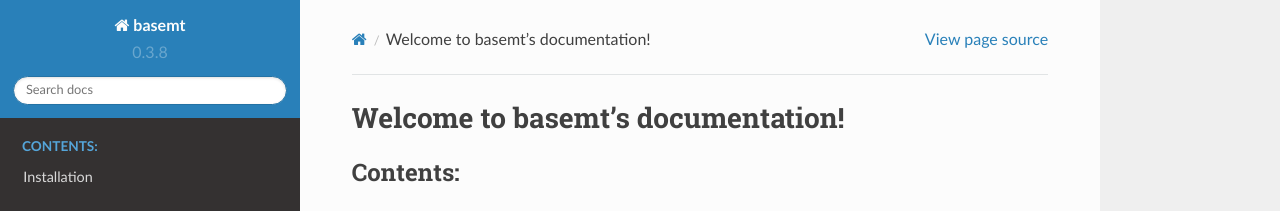
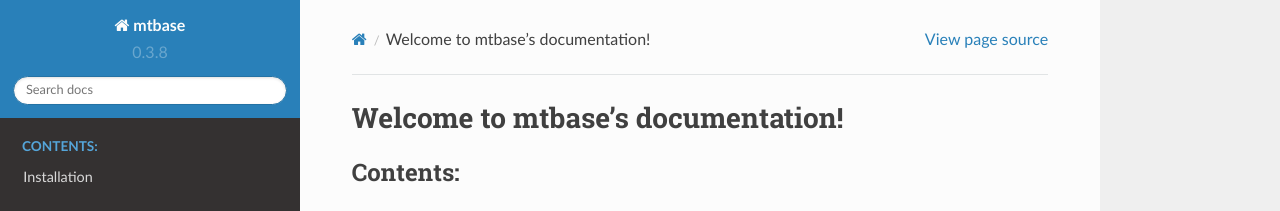
Before and after one commit to inteplus/mtbase, a Sphinx documentation site: the page built from docs/index.rst, in a window 1280 px wide. Shown: the top 211 px of the page. Built offline with Sphinx 7.4.7 and the Read the Docs theme 2.0.0, drawn with Linux system fonts in a browser that asks for light colours; pages that are not in the unit, such as notebooks, are missing from menus.

Commit message:
v0.3.8: preparing

```diff
--- a/docs/conf.py
+++ b/docs/conf.py
@@ -17,7 +17,7 @@ sys.path.insert(0, os.path.abspath('..'))
 
 # -- Project information -----------------------------------------------------
 
-project = 'basemt'
+project = 'mtbase'
 copyright = '2020, Minh-Tri Pham'
 author = 'Minh-Tri Pham'
 
@@ -40,7 +40,7 @@ extensions = [
 ]
 
 # sphinx-autoapi
-autoapi_dirs = ["../mt", "../basemt"]
+autoapi_dirs = ["../mt"]
 autoapi_python_use_implicit_namespaces = True
 
 master_doc = 'index'
--- a/docs/index.rst
+++ b/docs/index.rst
@@ -1,9 +1,9 @@
-.. basemt documentation master file, created by
+.. mtbase documentation master file, created by
    sphinx-quickstart on Fri May 22 12:17:47 2020.
    You can adapt this file completely to your liking, but it should at least
    contain the root `toctree` directive.
 
-Welcome to basemt's documentation!
+Welcome to mtbase's documentation!
 ==================================
 
 .. toctree::
@@ -13,7 +13,7 @@ Welcome to basemt's documentation!
 
    install
    autoapi/mt/base/index
-   autoapi/basemt/index
+   autoapi/mtbase/index
 
 
 Indices and tables
--- a/docs/install.rst
+++ b/docs/install.rst
@@ -3,10 +3,10 @@ Installation
 
 Install via pip::
 
-    pip3 install basemt
+    pip3 install mtbase
 
 Build from source::
 
-    git clone https://github.com/inteplus/basemt.git
-    cd basemt
+    git clone https://github.com/inteplus/mtbase.git
+    cd mtbase
     python3 setup.py install
```
Also changed, not shown: 2 other files.
